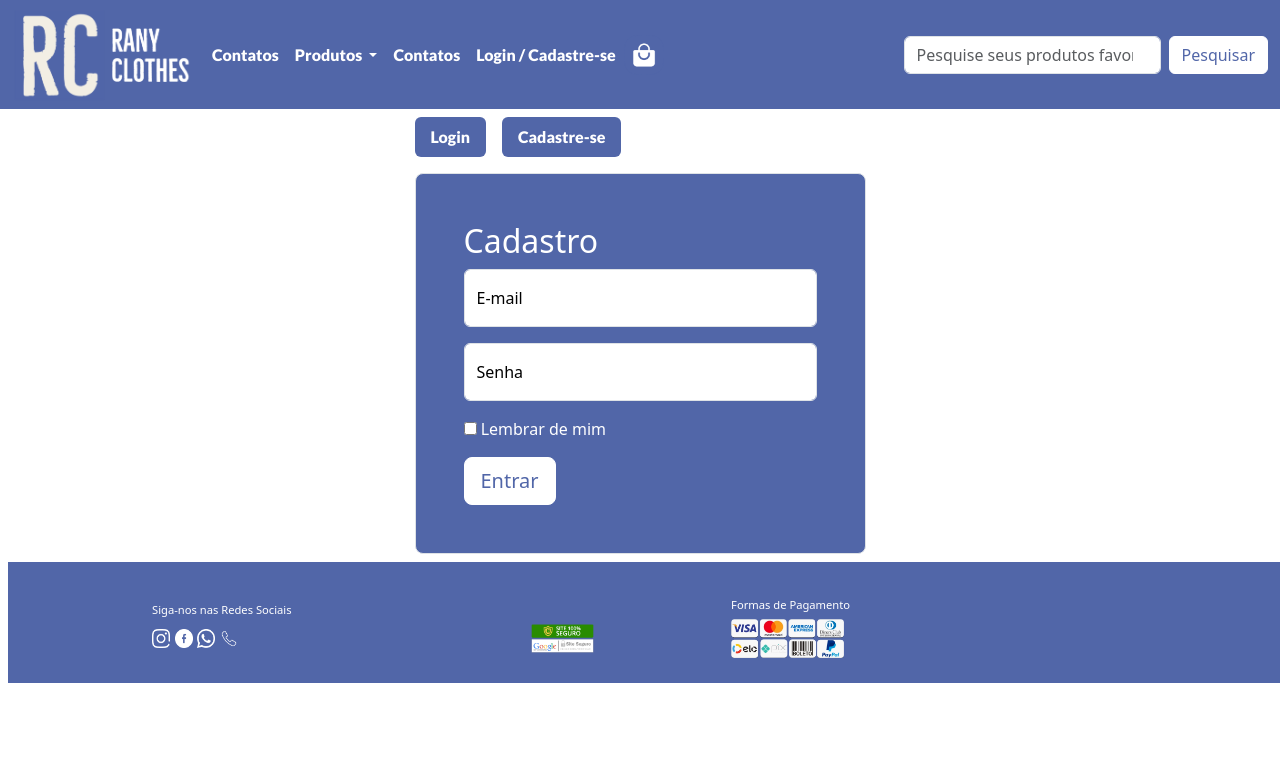
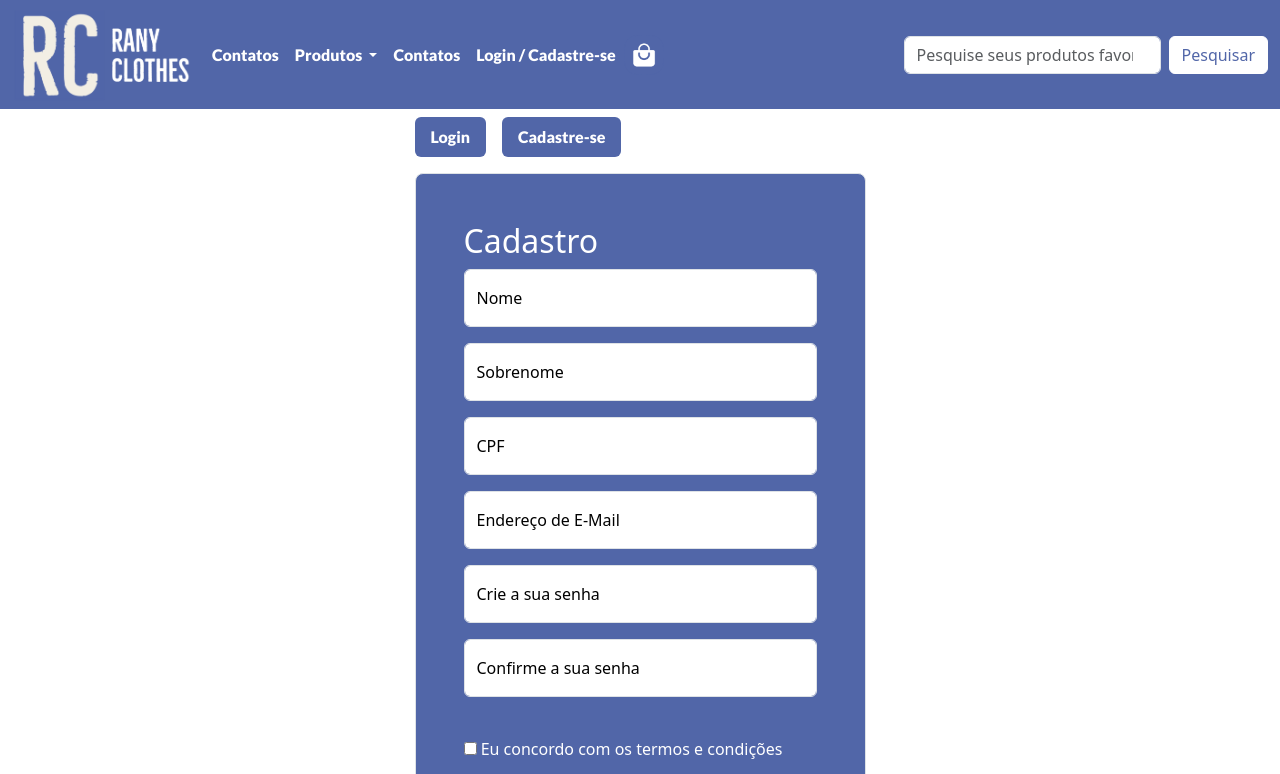
Before and after one commit to alankorn/E-CommerceTera, a plain HTML site: page loginCadastro.html in a window 1280 px wide. Both pictures are taken after a click on the tab "Cadastre-se". Shown: the top 774 px of the page. Drawn offline with nearby package versions, Linux system fonts and the light colour scheme.

Commit message:
Cadastro funcionando

```diff
--- /dev/null
+++ b/app.js
@@ -0,0 +1,25 @@
+let users = []
+
+function criaUser(){
+    var name = document.querySelector("#inputNome").value
+    var lastName = document.querySelector("#inputSobrenome").value
+    var cpf = document.querySelector("#inputCPF").value
+    var email = document.querySelector("#inputEmailCadastro").value
+    var password = document.querySelector("#senhaCadastroInput").value
+    var passwordConfirm = document.querySelector("#senhaConfirmacaoCadastroInput").value
+
+    var newUser = new Object()
+    newUser.nameUser = name;
+    newUser.lastNameUser = lastName;
+    newUser.cpfUser = cpf;
+    newUser.emailUser = email;
+    if(password == passwordConfirm){
+        newUser.userPassword = password
+        users.push(newUser)
+    }
+    else{
+        document.querySelector("#senha_nao_corresponde").innerHTML = 'Senha não corresponde'
+    }
+
+
+}
--- a/loginCadastro.html
+++ b/loginCadastro.html
@@ -77,12 +77,15 @@
           <div class="tab-content" id="LoginCadastro">
             <ul class="nav nav-pills mb-3" id="pills-tab" role="tablist">
               <li class="nav-item" role="presentation">
-                <button class="nav-link active" style="background-color: #5166A8; color: white;" id="pills-home-tab" data-bs-toggle="pill" data-bs-target="#pills-home"
-                  type="button" role="tab" aria-controls="pills-home" aria-selected="true">Login</button>
+                <button class="nav-link active" style="background-color: #5166A8; color: white;" id="pills-home-tab"
+                  data-bs-toggle="pill" data-bs-target="#pills-home" type="button" role="tab" aria-controls="pills-home"
+                  aria-selected="true">Login</button>
               </li>
               <li class="nav-item" role="presentation">
-                <button class="nav-link cadastroButton" style="background-color: #5166A8; margin-left: 1rem; color: white;"id="pills-profile-tab" data-bs-toggle="pill" data-bs-target="#pills-profile"
-                  type="button" role="tab" aria-controls="pills-profile" aria-selected="false">Cadastre-se</button>
+                <button class="nav-link cadastroButton"
+                  style="background-color: #5166A8; margin-left: 1rem; color: white;" id="pills-profile-tab"
+                  data-bs-toggle="pill" data-bs-target="#pills-profile" type="button" role="tab"
+                  aria-controls="pills-profile" aria-selected="false">Cadastre-se</button>
               </li>
               </li>
             </ul>
@@ -108,22 +111,43 @@
                 </form>
               </div>
               <div class="tab-pane fade" id="pills-profile" role="tabpanel" aria-labelledby="pills-profile-tab"
-                tabindex="0"><form class="p-4 p-md-5 border rounded-3 form-login">
+                tabindex="0">
+                <form class="p-4 p-md-5 border rounded-3 form-login">
                   <h2>Cadastro</h2>
                   <div class="form-floating mb-3">
-                    <input type="email" class="form-control mb-3" id="inputEmail" placeholder="E-mail" />
-                    <label for="inputEmail">E-mail</label>
+                    <input type="text" class="form-control mb-3" id="inputNome" placeholder="Nome" />
+                    <label for="inputNome">Nome</label>
                   </div>
                   <div class="form-floating mb-3">
-                    <input type="password" class="form-control" id="senhaInput" placeholder="Senha" />
-                    <label for="senhaInput">Senha</label>
+                    <input type="text" class="form-control" id="inputSobrenome" placeholder="Sobrenome" />
+                    <label for="inputSobrenome">Sobrenome</label>
                   </div>
+                  <div class="form-floating mb-3">
+                    <input type="email" class="form-control mb-3" id="inputCPF" placeholder="CPF" />
+                    <label for="inputCPF">CPF</label>
+                  </div>
+                  <div class="form-floating mb-3">
+                    <input type="email" class="form-control" id="inputEmailCadastro"
+                      placeholder="Endereço de E-Mail" />
+                    <label for="inputEmailCadastro">Endereço de E-Mail</label>
+                  </div>
+                  <div class="form-floating mb-3">
+                    <input type="password" class="form-control" id="senhaCadastroInput" placeholder="Senha" />
+                    <label for="senhaCadastroInput">Crie a sua senha</label>
+                  </div>
+                  <div class="form-floating mb-3">
+                    <input type="password" class="form-control" id="senhaConfirmacaoCadastroInput"
+                      placeholder="Senha" />
+                    <label for="senhaConfirmacaoCadastroInput">Confirme a sua senha</label>
+                  </div>
+                  <label id="senha_nao_corresponde" style="color: white;">
+                  </label>
                   <div class="checkbox mb-3">
-                    <label id="lembrese">
-                      <input type="checkbox" value="lembrar de mim"> Lembrar de mim
+                    <label id="termos_condicoes" style="color: white;">
+                      <input type="checkbox" value="lembrar de mim"> Eu concordo com os termos e condições
                     </label>
                   </div>
-                  <button class="btn btn-lg btn-outline-success" type="submit">Entrar</button>
+                  <button class="btn btn-lg btn-outline-success" type="submit" onclick="criaUser()">Cadastrar</button>
                 </form>
               </div>
             </div>
@@ -162,6 +186,7 @@
   <script src="https://cdn.jsdelivr.net/npm/bootstrap@5.3.0-alpha1/dist/js/bootstrap.bundle.min.js"
     integrity="sha384-w76AqPfDkMBDXo30jS1Sgez6pr3x5MlQ1ZAGC+nuZB+EYdgRZgiwxhTBTkF7CXvN"
     crossorigin="anonymous"></script>
+  <script src="./app.js"></script>
 
 
 
```
